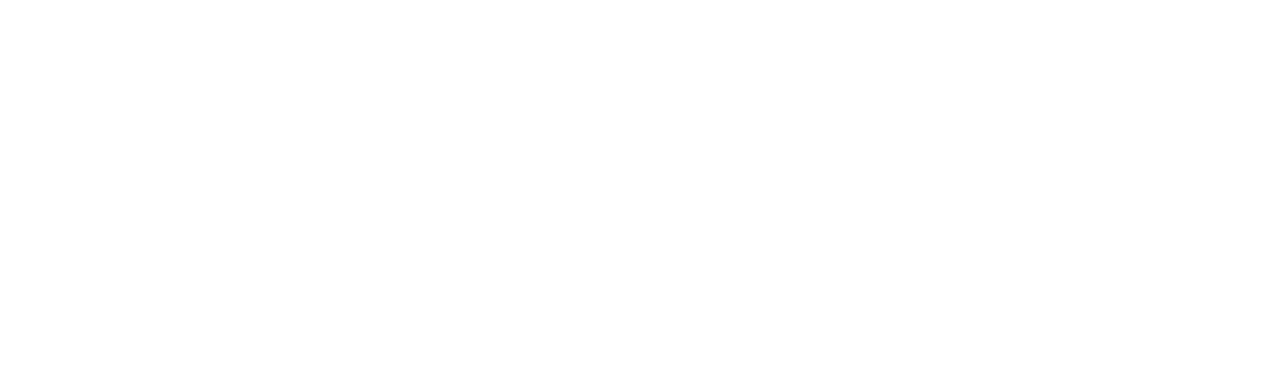
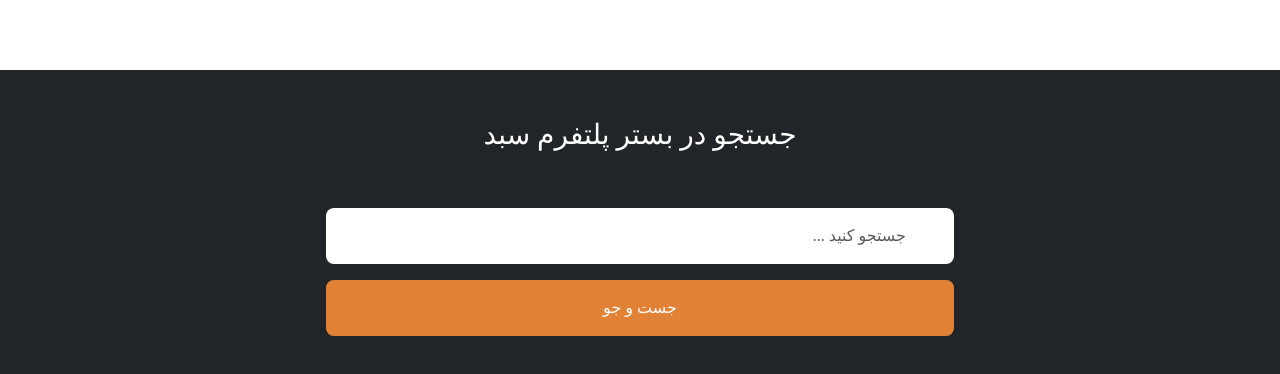
Before and after one commit to mahan-maleki/sabad, a React (Vite) app: page / in a window 1280 px wide. Shown: the part 3121-3495 px from the top of the page. Before the commit the page ends 3143 px from the top, so only its background shows below. Built offline with nearby package versions, Linux system fonts and the light colour scheme; a web font is replaced by a local one.

Commit message:
design search section

```diff
--- a/src/components/Home.jsx
+++ b/src/components/Home.jsx
@@ -128,6 +128,19 @@
                     </div>
                 </div>
             </div>
+            <div className="container-fluid mt-5 bg-dark">
+                <div className="row py-5">
+                    <div className="col-12">
+                        <h3 className='text-center text-white bold'>جستجو در بستر پلتفرم سبد</h3>
+                    </div>
+                    <div className="col-12 mt-5 d-flex justify-content-center">
+                        <input type="search" placeholder='جستجو کنید ...' className='border-0 py-3 px-5 w-50 rounded-3 form-control' />
+                    </div>
+                    <div className="col-12 mt-3 d-flex justify-content-center">
+                        <button className='border-0 py-3 w-50 rounded-3 btn btn-primary'>جست و جو</button>
+                    </div>
+                </div>
+            </div>
         </>
     )
 }
```
